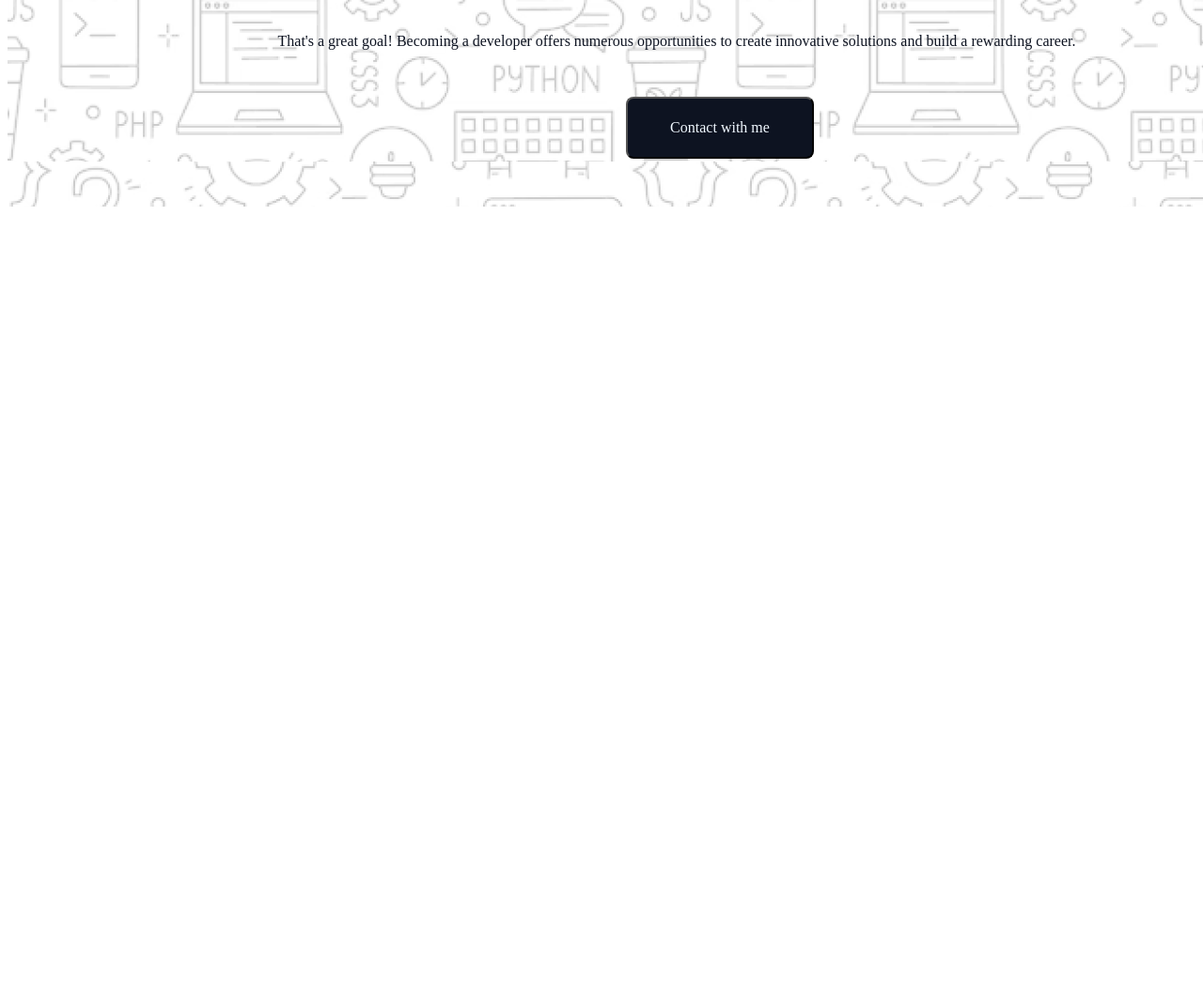
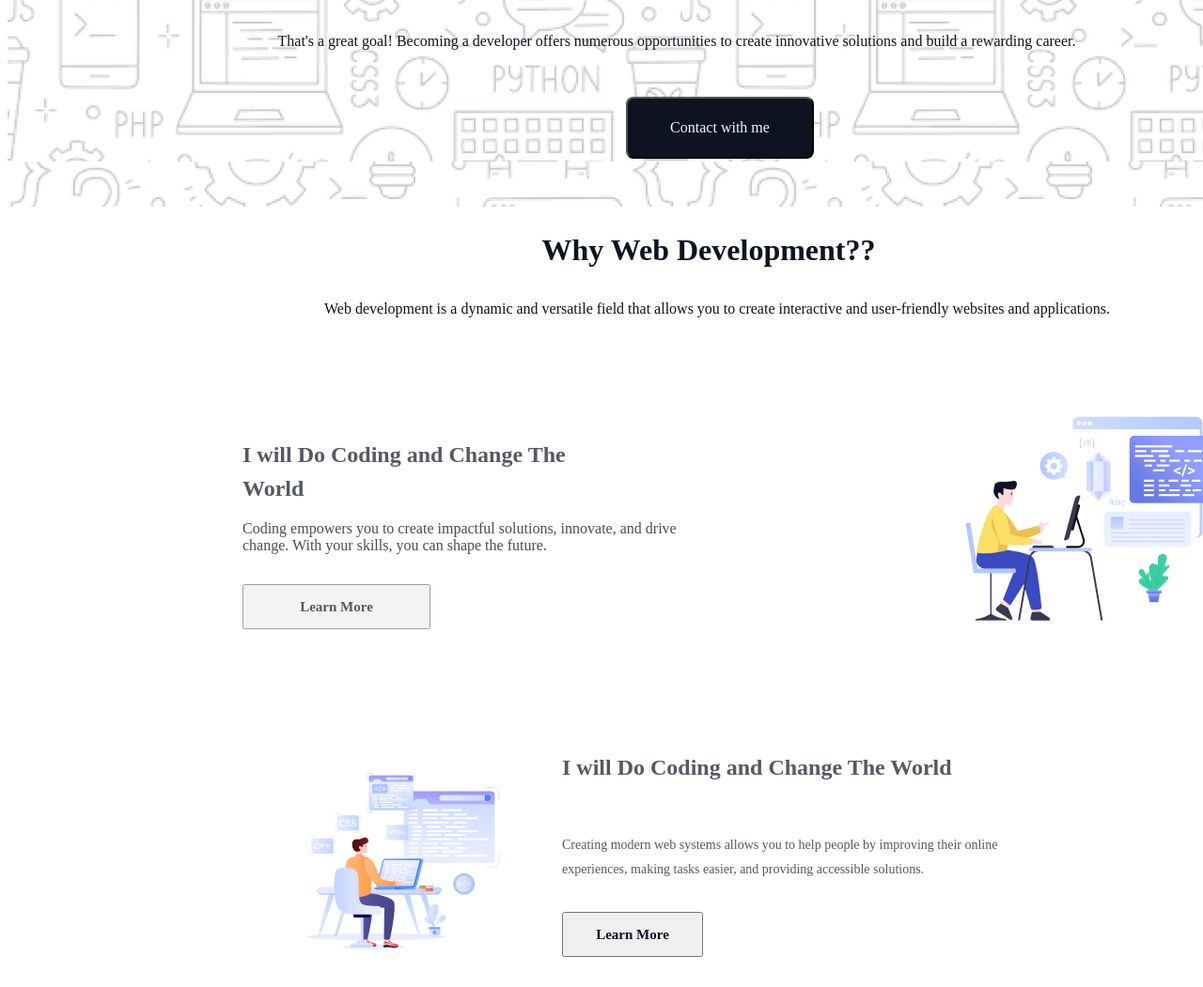
Before and after one commit to Mahabub2030/Assignment-01, a plain HTML site: page index.html in a window 1280 px wide. Shown: the part 567-1618 px from the top of the page at 94% size. Before the commit the page ends 800 px from the top, so only its background shows below. Drawn offline with Linux system fonts and the light colour scheme; a web font is replaced by a local one.

Commit message:
main section aslmost complte

```diff
--- a/index.html
+++ b/index.html
@@ -24,21 +24,52 @@
                         </div>
                         <div class="banner-content">
                                 <h1 class="banner-title">"In the near future, I hope to become a Developer."</h1>
-                                <p class="banner-subtitle">That's a great goal! Becoming a developer offers numerous opportunities to create innovative solutions and build a rewarding career.</p>
+                                <p class="banner-subtitle">That's a great goal! Becoming a developer offers numerous
+                                        opportunities to create innovative solutions and build a rewarding career.</p>
 
-                                        <button class="btn"><a href="">Contact with me</a></button>
+                                <button class="btn"><a href="">Contact with me</a></button>
                         </div>
 
                 </section>
-
-
-
-
         </header>
         <!-- header section ends here -->
 
         <!-- main section stars here -->
         <main>
+                <section class="developer-section">
+                        <div class="developer-contant">
+                                <h1 class="developer-title">Why Web Development??</h1>
+                                <p class="developer-subtitle">Web development is a dynamic and versatile field that
+                                        allows you to create interactive and user-friendly websites and applications.
+                                </p>
+                        </div>
+                        <div class="coding-section">
+                                <div>
+                                        <h3 class="coding-title">I will Do Coding and Change The World</h3>
+                                        <p class="coding-subtitle">Coding empowers you to create impactful solutions, innovate, and drive
+                                                change. With
+                                                your skills, you can shape the future.</p>
+                                        <button class="btn-coding">Learn More</button>
+                                </div>
+                                <div class="img-section">
+                                        <img src="./assets/Layer_1.png" alt="">
+                                </div>
+                        </div>
+                </section>
+
+                <!--help section stars here  -->
+                <section class="help-section">
+                        <div class="img-section">
+                                <img src="./assets/Group 4.png" alt="">
+                        </div>
+                        <div class="help-content">
+                                <h3 class="help-title">I will Do Coding and Change The World</h3>
+                                <p class="help-discrition">Creating modern web systems allows you to help people by improving their online experiences, making tasks easier, and providing accessible solutions.</p>
+                                <button class="help-btn">Learn More</button>
+                        </div>
+                </section>
+                <!--help section ends here  -->
+
 
 
 
--- a/style/style.css
+++ b/style/style.css
@@ -131,3 +131,173 @@ header {
         text-decoration: none;
         align-items: center;
 }
+
+/* banner style ens here */
+
+/* main section styling stars here */
+.developer-section {
+        width: 1440px;
+        height: 450px;
+}
+
+.developer-contant {
+        align-items: center;
+        justify-content: center;
+        /* text-align: center; */
+        margin-left: 320px;
+}
+
+.developer-title {
+        width: 852px;
+        height: 39px;
+        display: flex;
+        justify-content: center;
+        align-items: center;
+        color: rgb(13, 19, 33);
+        font-family: Azeret Mono;
+        font-size: 32px;
+        font-weight: 800;
+}
+
+.developer-subtitle {
+        color: rgb(13, 19, 33);
+        font-family: Azeret Mono;
+        font-size: 16px;
+        font-weight: 400;
+        line-height: 26px;
+        letter-spacing: 0%;
+        text-align: center;
+        margin-right: 250px;
+        margin-top: 30px;
+}
+
+.coding-section {
+        display: flex;
+        width: 946px;
+        height: 336px;
+        align-items: center;
+        margin-left: 250px;
+        margin-top: 50px;
+
+}
+
+.coding-title {
+        width: 390px;
+        height: 72px;
+        padding: 0px;
+        margin: 16px 0px;
+        color: rgba(13, 19, 33, 0.7);
+        font-family: Azeret Mono;
+        font-size: 24px;
+        font-weight: 700;
+        line-height: 36px;
+        letter-spacing: 0%;
+        text-align: left;
+}
+
+.coding-subtitle {
+        width: 468px;
+        height: 52px;
+        justify-content: center;
+        align-items: flex-start;
+        padding: 0px;
+        margin: 16px 0px;
+        opacity: 0.7;
+
+}
+
+.btn-coding {
+        width: 200px;
+        height: 48px;
+        justify-content: center;
+        align-items: center;
+        padding: 12px 20px 12px 20px;
+        box-sizing: border-box;
+        opacity: 0.7;
+        color: rgb(13, 19, 33);
+        font-family: Azeret Mono;
+        font-size: 15px;
+        font-weight: 600;
+        line-height: 10px;
+        letter-spacing: 0%;
+        text-align: center;
+
+}
+
+.img-section {
+        margin-left: 300px;
+}
+
+
+.help-section {
+        width: 850px;
+        height: 240px;
+        display: flex;
+        justify-content: space-around;
+        align-items: center;
+        margin-top: 100px;
+
+}
+
+.img-section {
+        width: 240px;
+        height: 240px;
+        position: relative;
+        margin-right: 50px;
+}
+
+.help-title {
+        width: 477px;
+        height: 72px;
+        flex-direction: column;
+        justify-content: center;
+        align-items: flex-start;
+        padding: 0px;
+
+
+        /* Inside Auto Layout */
+        flex: none;
+        order: 0;
+        flex-grow: 0;
+        margin: 16px 0px;
+        color: rgba(13, 19, 33, 0.7);
+        font-family: Azeret Mono;
+        font-size: 24px;
+        font-weight: 700;
+        line-height: 36px;
+        letter-spacing: 0%;
+        text-align: left;
+}
+
+.help-discrition {
+        color: rgb(13, 19, 33);
+        font-family: Azeret Mono;
+        font-size: 14px;
+        font-weight: 400;
+        line-height: 26px;
+        letter-spacing: 0%;
+        text-align: left;
+        opacity: 0.7;
+
+}
+
+.help-btn {
+        position: static;
+        width: 150px;
+        height: 48px;
+        display: flex;
+        flex-direction: row;
+        justify-content: center;
+        align-items: center;
+        padding: 12px 20px 12px 20px;
+        margin: 32px 0px;
+        color: rgb(13, 19, 33);
+        font-family: Azeret Mono;
+        font-size: 15px;
+        font-weight: 600;
+        line-height: 23px;
+        letter-spacing: 0%;
+        text-align: center;
+}
+
+/* main section styling ends here */
```
